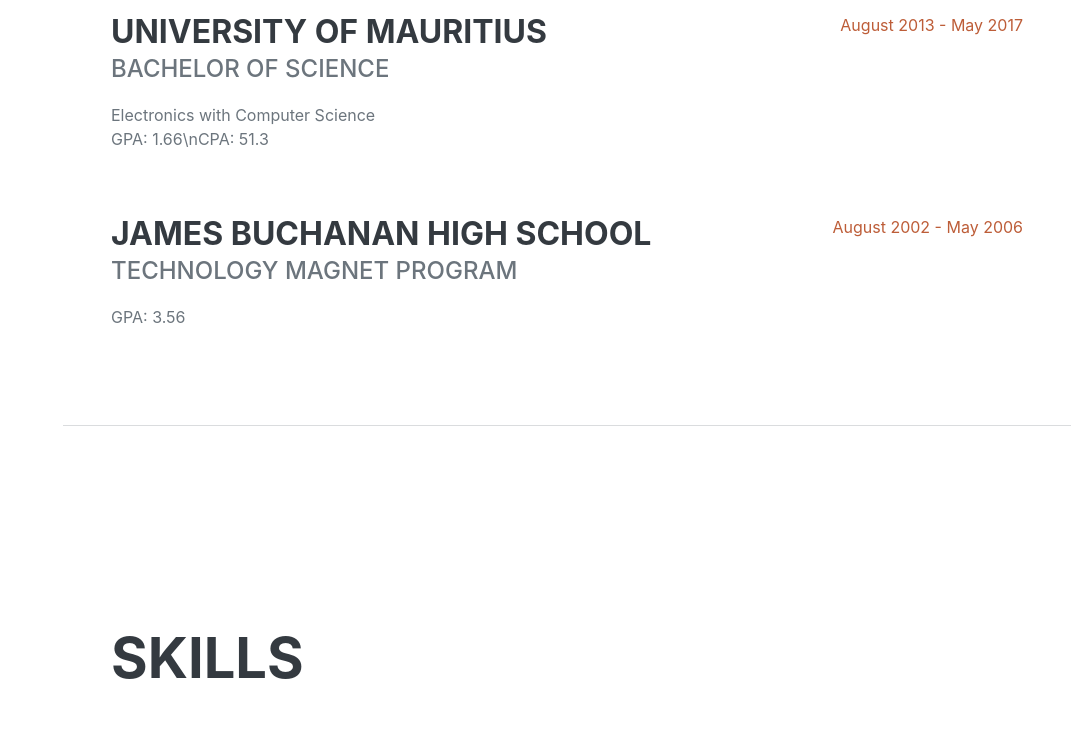
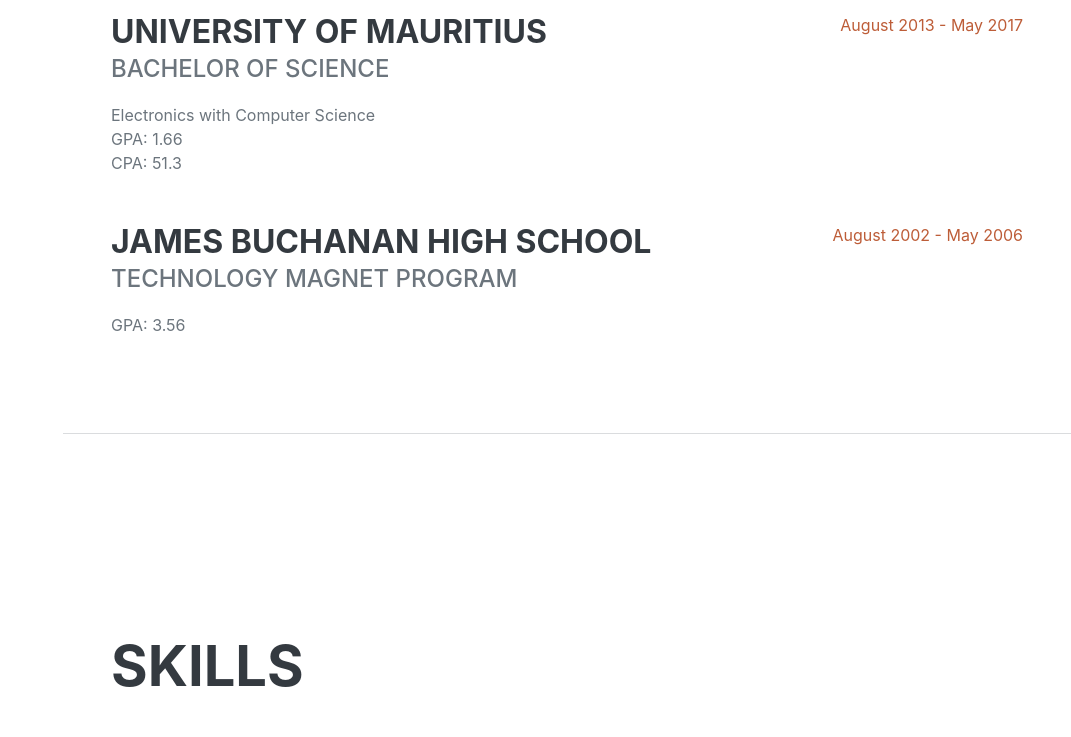
Before and after one commit to manreddy/manreddy.github.io, a plain HTML site: page index.html in a window 1280 px wide. Shown: the part 2947-3684 px from the top of the page, without its empty margins (209-1280 px from the left). Drawn offline with nearby package versions, Linux system fonts and the light colour scheme; a web font is replaced by a local one.

Commit message:
modified education

```diff
--- a/index.html
+++ b/index.html
@@ -143,8 +143,8 @@
                             <h3 class="mb-0">University of Mauritius</h3>
                             <div class="subheading mb-3">Bachelor of Science</div>
                             <div>Electronics with Computer Science</div>
-                            <p>GPA: 1.66\nCPA: 51.3</p>
-                            <p></p>
+                            <div>GPA: 1.66</div>
+                            <div>CPA: 51.3</div>
                         </div>
                         <div class="flex-shrink-0"><span class="text-primary">August 2013 - May 2017</span></div>
                     </div>
```
